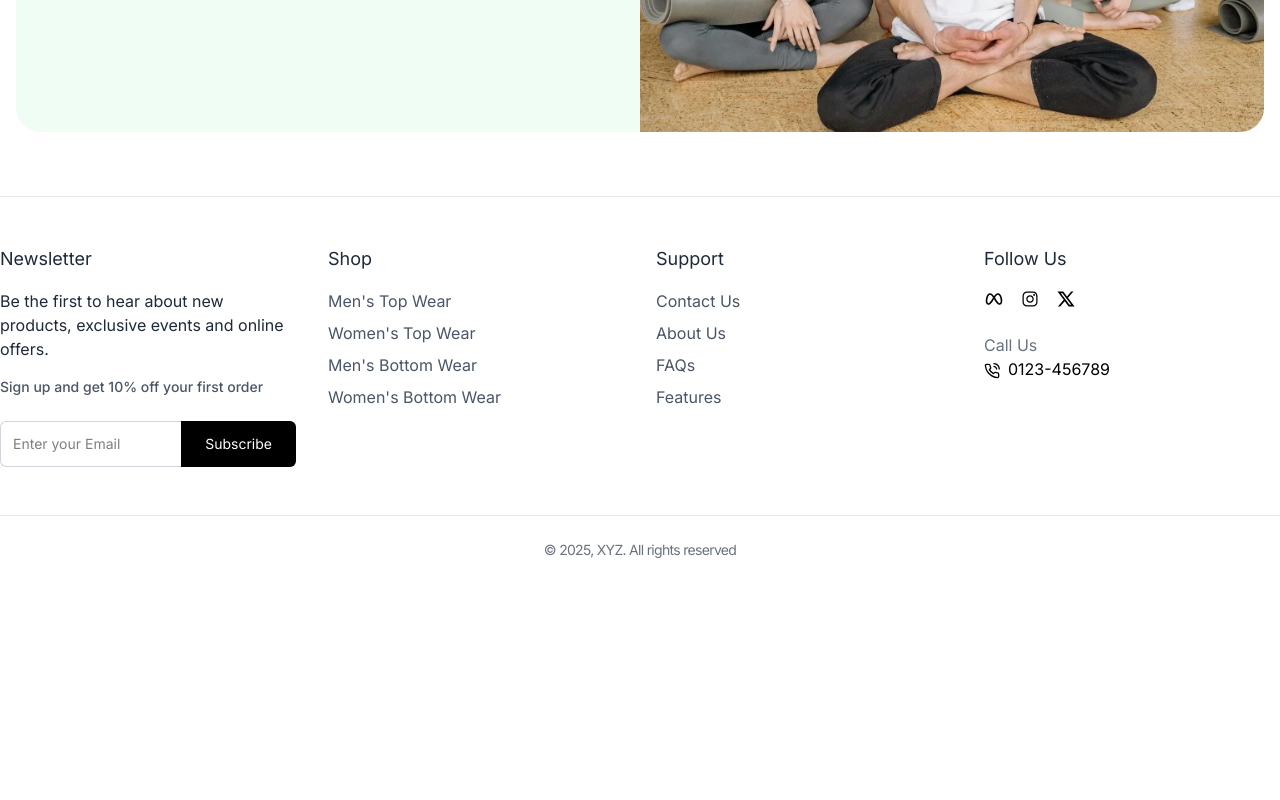
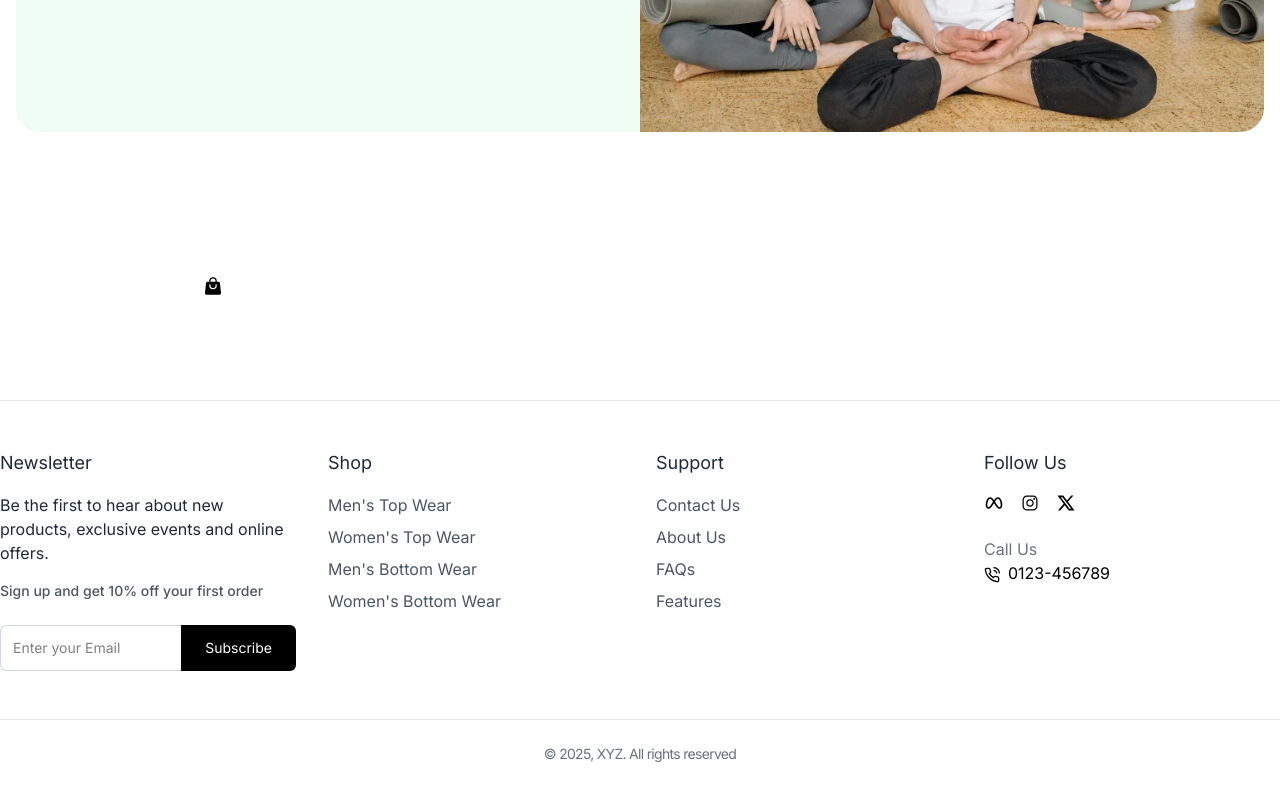
Before and after one commit to ahasan-ullah/Rabbit-E-Commerce-Website, a React (Vite) app in the folder frontend/: page / in a window 1280 px wide. Shown: the part 5203-6003 px from the top of the page. Before the commit the page ends 5811 px from the top, so only its background shows below. Built offline with nearby package versions, Linux system fonts and the light colour scheme.

Commit message:
removed the package from the main folder

```diff
--- /dev/null
+++ b/frontend/src/components/Products/FeaturedSection.jsx
@@ -0,0 +1,19 @@
+import { HiShoppingBag } from "react-icons/hi2"
+
+const FeaturedSection = () => {
+  return (
+    <section className="py-16 px-4 bg-white">
+      <div className="container mx-auto grid grid-cols-1 md:grid-cols-3 gap-8 text-center">
+        {/* Feature 1 */}
+        <div className="flex flex-col items-center">
+          <div className="p-4 rounded-full mb-4">
+            <HiShoppingBag className="text-xl"></HiShoppingBag>
+          </div>
+          <h4 className="tracking-tighter mb-2"></h4>
+        </div>
+      </div>
+    </section>
+  )
+}
+
+export default FeaturedSection
--- a/frontend/src/pages/Home.jsx
+++ b/frontend/src/pages/Home.jsx
@@ -1,5 +1,6 @@
 import Hero from "../components/Layout/Hero"
 import FeaturedCollection from "../components/Products/FeaturedCollection"
+import FeaturedSection from "../components/Products/FeaturedSection"
 import GenderCollectionSection from "../components/Products/GenderCollectionSection"
 import NewArrivals from "../components/Products/NewArrivals"
 import ProductDetails from "../components/Products/ProductDetails"
@@ -114,6 +115,7 @@
         <ProductGrid products={placeholderProducts}></ProductGrid>
       </div>
       <FeaturedCollection></FeaturedCollection>
+      <FeaturedSection></FeaturedSection>
     </div>
   )
 }
--- a/package.json
+++ /dev/null
@@ -1,5 +0,0 @@
-{
-  "dependencies": {
-    "sonner": "^2.0.3"
-  }
-}
```
Also changed, not shown: 1 other file (tests, documents, lock files or other folders).
